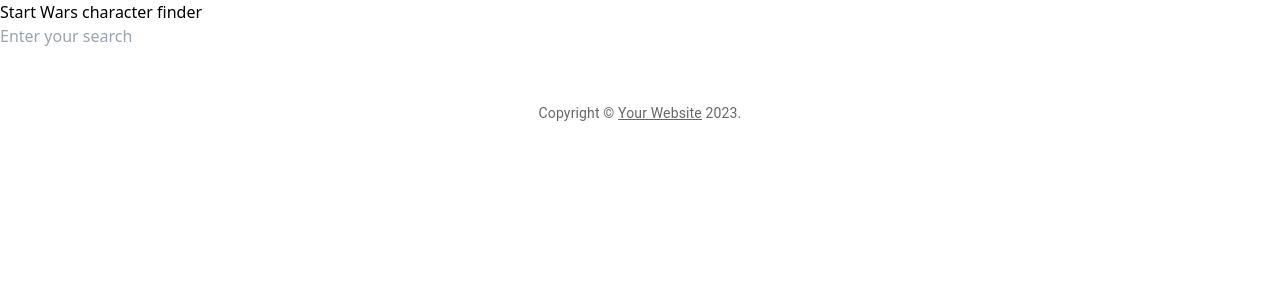
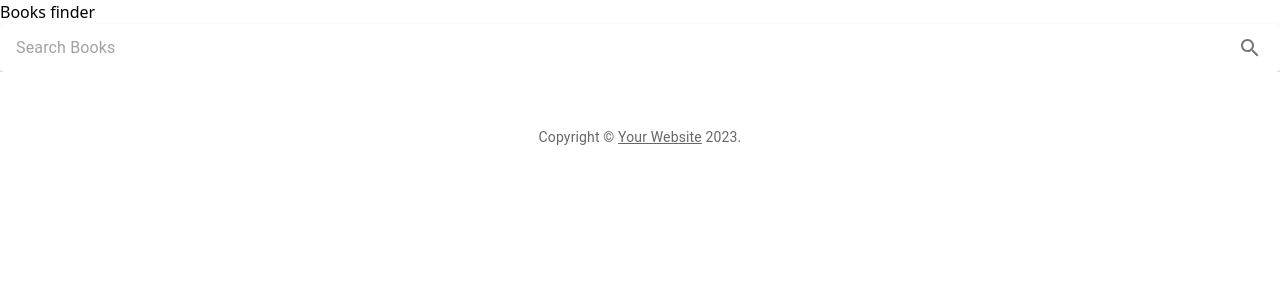
Before and after one commit to jorgemgr94/react-learning, a React (Vite) app: page /debounce in a window 1280 px wide. Shown: the top 300 px of the page. Built offline with nearby package versions, Linux system fonts and the light colour scheme.

Commit message:
feat: Debounce with Abort and Loader

```diff
--- a/src/pages/Debounce.tsx
+++ b/src/pages/Debounce.tsx
@@ -1,26 +1,64 @@
-import { useState, useRef } from 'react';
+import { useState, useRef, useEffect } from 'react';
 import debounce from 'lodash/debounce';
 import Footer from '@src/components/Footer';
+import ImageList from '@mui/material/ImageList';
+import ImageListItem from '@mui/material/ImageListItem';
+import ImageListItemBar from '@mui/material/ImageListItemBar';
+import IconButton from '@mui/material/IconButton';
+import InfoIcon from '@mui/icons-material/Info';
+import Paper from '@mui/material/Paper';
+import InputBase from '@mui/material/InputBase';
+import SearchIcon from '@mui/icons-material/Search';
+import { LinearProgress, Tooltip } from '@mui/material';
 
-type Character = {
+type Book = {
+	id: number;
+	title: string;
+	authors: [
+		{
 			name: string;
+		}
+	];
+	formats: {
+		'image/jpeg': string;
+	};
 };
 
 export default function Debounce() {
-	const [characters, setCharacters] = useState<string[]>([]);
+	const [books, setBooks] = useState<Book[]>([]);
+	const [searchCriteria, setSeachCriteria] = useState<string>('');
+	const [loading, setLoading] = useState<boolean>(false);
 
-	async function search(criteria: string) {
-		const response = await fetch(
-			`https://swapi.dev/api/people/?search=${criteria}`
-		);
-		const body = await response.json();
+	useEffect(() => {
+		setBooks([]);
+		if (searchCriteria === '') return;
 
-		return body.results.map((result: Character) => result.name);
+		setLoading(true);
+		const controller = new AbortController();
+
+		fetch(`https://gutendex.com/books/?search=${searchCriteria}`, {
+			signal: controller.signal
+		})
+			.then((response) => {
+				if (response.ok) {
+					return response.json();
 				}
+				return Promise.reject();
+			})
+			.then((fetchedBooks) => {
+				setBooks(fetchedBooks.results as Book[]);
+				setLoading(false);
+			});
+
+		return () => {
+			controller.abort();
+			setLoading(false);
+		};
+	}, [searchCriteria]);
 
 	const debouncedSearch = useRef(
-		debounce(async (criteria: string) => {
-			setCharacters(await search(criteria));
+		debounce(async (text: string) => {
+			setSeachCriteria(text);
 		}, 300)
 	).current;
 
@@ -29,25 +67,52 @@
 	}
 
 	return (
+		<>
+			{loading && <LinearProgress />}
 			<section className="p-10">
-			<h1 className="mb-4 text-3xl font-bold underline">
-				Start Wars character finder
-			</h1>
-			<input
-				id="search-value"
-				className="bg-gray-100 h-10 px-5 pr-16 rounded-lg text-sm focus:outline-none"
-				type="search"
-				name="search"
-				placeholder="Enter your search"
+				<h1 className="mb-4 text-3xl font-bold">Books finder</h1>
+				<Paper
+					component="form"
+					sx={{ p: '2px 8px', display: 'flex', alignItems: 'center' }}
+				>
+					<InputBase
+						sx={{ ml: 1, flex: 1 }}
+						placeholder="Search Books"
 						onChange={handleChange}
-				aria-label="Enter your search"
+						inputProps={{ 'aria-label': 'search google maps' }}
 					/>
-			<ul>
-				{characters.map((character) => (
-					<li key={character}>{character}</li>
+					<IconButton type="button" sx={{ p: '10px' }} aria-label="search">
+						<SearchIcon />
+					</IconButton>
+				</Paper>
+				<ImageList variant="masonry" cols={5} gap={18}>
+					{books.map((book) => (
+						<ImageListItem key={book.id}>
+							<img
+								src={book.formats['image/jpeg']}
+								srcSet={book.formats['image/jpeg']}
+								alt={book.title}
+								loading="lazy"
+							/>
+							<ImageListItemBar
+								title={book.title}
+								subtitle={book.authors.at(0)?.name || 'No author'}
+								actionIcon={
+									<Tooltip title={book.title}>
+										<IconButton
+											sx={{ color: 'rgba(255, 255, 255, 0.54)' }}
+											aria-label={`info about ${book.title}`}
+										>
+											<InfoIcon />
+										</IconButton>
+									</Tooltip>
+								}
+							/>
+						</ImageListItem>
 					))}
-			</ul>
+				</ImageList>
 				<Footer />
 			</section>
+		</>
 	);
 }
```
Lines whose indentation alone changed are shown as unchanged.
